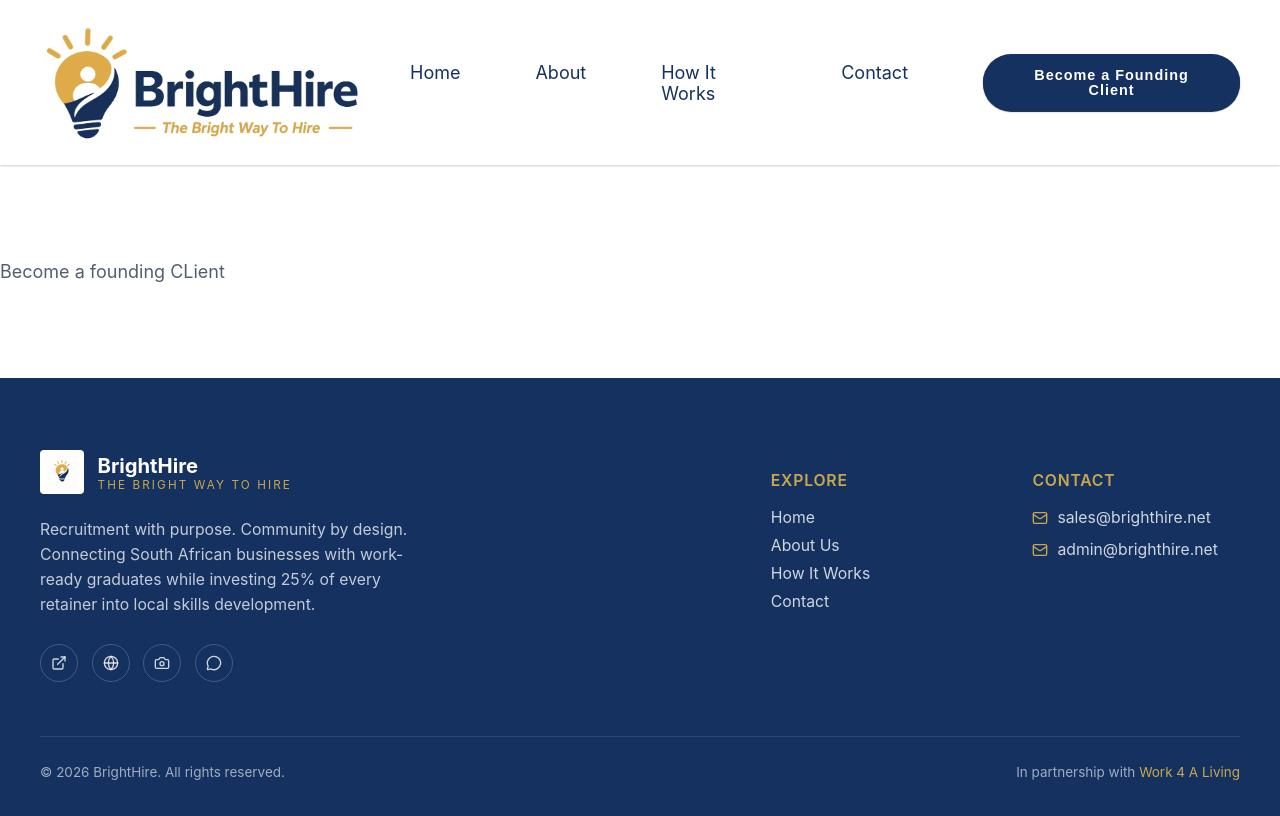
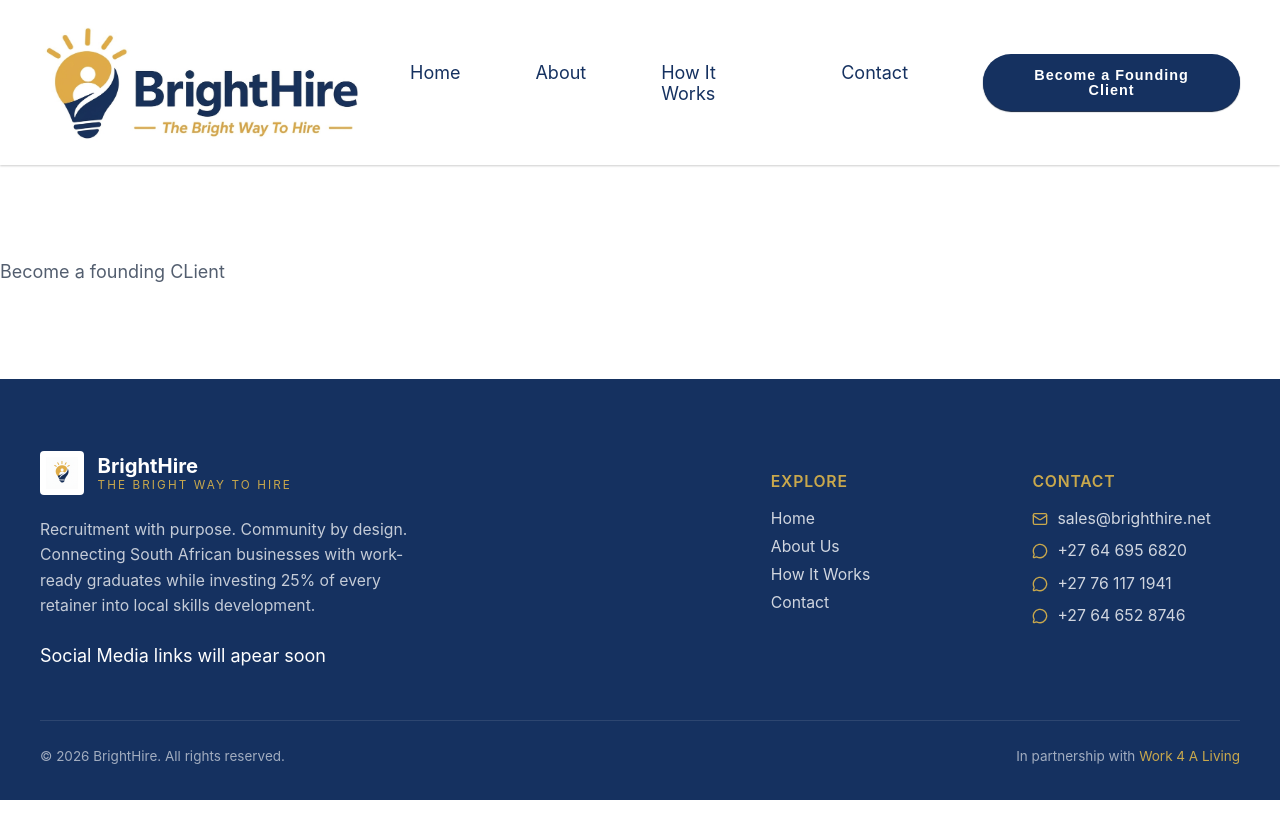
Before and after one commit to Orbtech-Solutions/brighthire-website, a React (Vite) app: page /become-founding-client in a window 1280 px wide. Built offline with nearby package versions, Linux system fonts and the light colour scheme; no server answers.

Commit message:
Updated social media

```diff
--- a/src/components/footer/footer.jsx
+++ b/src/components/footer/footer.jsx
@@ -1,7 +1,7 @@
 import { Link } from "react-router-dom";
 import logo from "../../assets/logo/single-logo.png";
 import "./footer.css";
-import { Mail, MessageCircle, ExternalLink, Globe, Camera } from "lucide-react";
+import { Mail, MessageCircle } from "lucide-react";
 
 const Footer = () => {
     return (
@@ -22,10 +22,7 @@
                         work-ready graduates while investing 25% of every retainer into local skills development.
                     </p>
                     <div className="social-links">
-                        <a href="#" aria-label="LinkedIn"><ExternalLink size={16} /></a>
-                        <a href="#" aria-label="Facebook"><Globe size={16} /></a>
-                        <a href="#" aria-label="Instagram"><Camera size={16} /></a>
-                        <a href="#" aria-label="Message"><MessageCircle size={16} /></a>
+                        <p>Social Media links will apear soon</p>
                     </div>
                 </div>
                 <div>
@@ -44,9 +41,17 @@
                             <Mail size={16} className="icon" />
                             <a href="mailto:sales@brighthire.net">sales@brighthire.net</a>
                         </li>
+                       <li className="contact-item">
+                            <MessageCircle size={16} className="icon" />
+                            <a href="https://wa.me/27646956820" target="_blank" rel="noopener noreferer">+27 64 695 6820</a>
+                        </li>
                         <li className="contact-item">
-                            <Mail size={16} className="icon" />
-                            <a href="mailto:admin@brighthire.net">admin@brighthire.net</a>
+                            <MessageCircle size={16} className="icon" />
+                            <a href="https://wa.me/27761171941" target="_blank" rel="noopener noreferer">+27 76 117 1941</a>
+                        </li>
+                        <li className="contact-item">
+                            <MessageCircle size={16} className="icon" />
+                            <a href="https://wa.me/27646528746" target="_blank" rel="noopener noreferer">+27 64 652 8746</a>
                         </li>
                     </ul>
                 </div>
```
